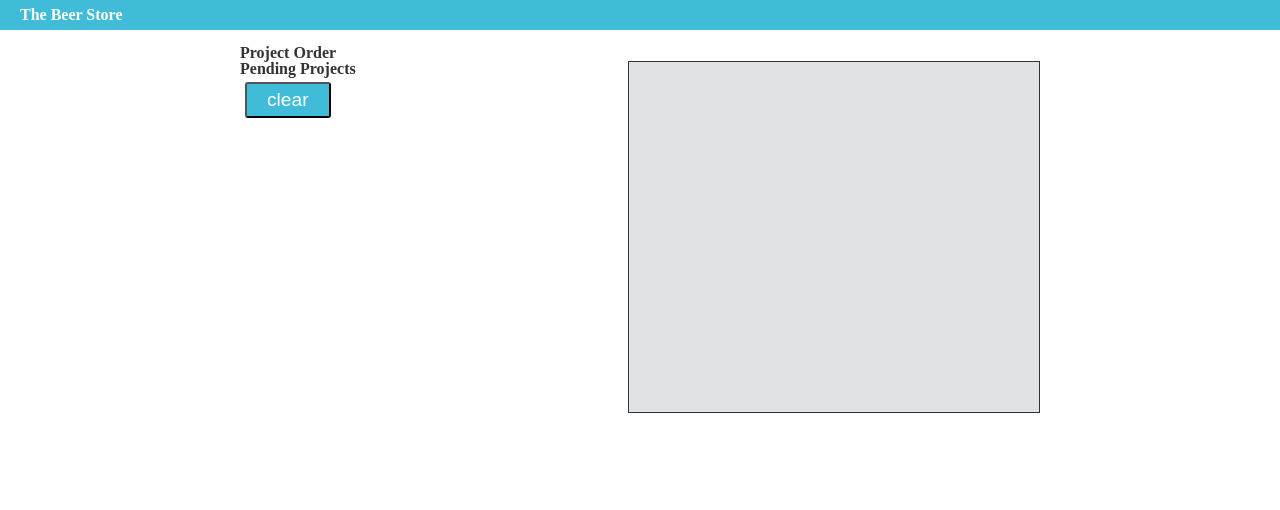
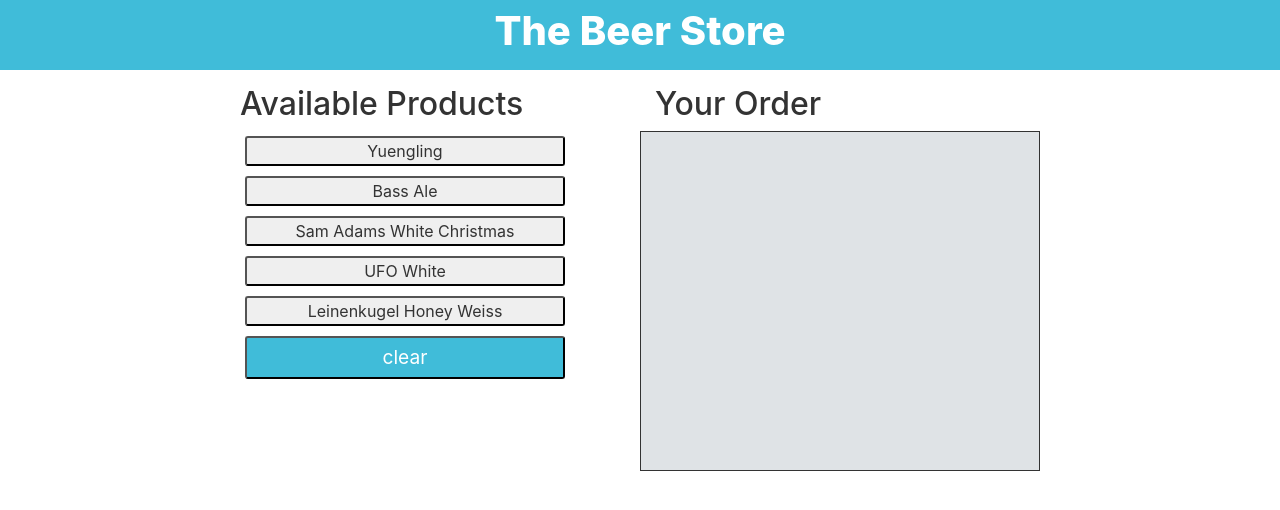
Before and after one commit to djtucker123/Shopping-Cart, a plain HTML site: page index.html in a window 1280 px wide. Drawn offline with nearby package versions, Linux system fonts and the light colour scheme; files that its build step writes are made by us from their sources.

Commit message:
adding to cart and to cart array working

```diff
--- a/assets/css/style.css
+++ b/assets/css/style.css
@@ -30,6 +30,7 @@ button {
   color: #333;
   border-radius: 3px;
   cursor: pointer;
+  width: 40%;
 }
 
 #shoppingCart {
--- a/assets/javascript/app.js
+++ b/assets/javascript/app.js
@@ -1,24 +1,19 @@
 $(document).ready(function() {
   // Here we are provided an initial array of projects.
   // Use this array to dynamically create buttons on the screen.
-  var projectList = [
-    'MagnaLab Refactor',
-    'MagnaLab Expansion',
-    'GitGame Discovery Phase',
-    'GitGame Project Meeting',
-    'GitGame Prototype',
-    'Delthon Security Check',
-    'First Bank Security Check',
-    'Thinternet Login',
-    'Thinternet Database Migration'
+  //dynamic array of contents in shopping Cart -- also on index.js, but sot sur eit is working to recreating here with sample
+  var productList = [
+    'one',
+    'two'
   ];
 
-  // MAJOR TASK #1: DYNAMICALLY CREATE BUTTONS
+  // DYNAMICALLY CREATE BUTTONS
   // =================================================================================
+
   const render = function() {
 
     // 1. Create a for-loop to iterate through the letters array.
-    for( let i = 0; i < projectList.length; i++ ) {
+    for( let i = 0; i < beerList.length; i++ ) {
 
       // 2. Create a variable named "projBtn" equal to $("<button>");
       const projBtn = $('<button>');
@@ -26,21 +21,25 @@ $(document).ready(function() {
       // 3. Then give each "projBtn" the following classes: "proj-button" "proj" "proj-button-color".
       projBtn.addClass('proj-button proj proj-button-color');
 
-      // 4. Then give each "projBtn" an attribute called "data-proj", with a value eqaual to "projectList[i]"
-      projBtn.attr('data-proj', projectList[i]);
+      // 4. Then give each "projBtn" an attribute called "data-proj", with a value eqaual to "beerList[i]"
+      projBtn.attr('data-proj', beerList[i].name);
 
-      // 5. Then give each "projBtn" a text equal to "projectList[i]".
-      projBtn.text(projectList[i]);
+
+      // 5. Then give each "projBtn" a text equal to "beertList[i]".
+      projBtn.text(beerList[i].name);
 
       // 6. Finally, append each "projBtn" to the "#buttons" div (provided).
       $('#buttons').append(projBtn);
+      //console.log(projBtn.'data-proj');
     }
   }
 
   render();
+
+
   // Be sure to test that your code works for this major task, before proceeding to the next one!
 
-  // MAJOR TASK #2: ATTACH ON-CLICK EVENTS TO "PROJECT" BUTTONS
+  //  ATTACH ON-CLICK EVENTS TO "PRODUCT" BUTTONS
   // =================================================================================
   const appendTask = function() {
 
@@ -48,12 +47,18 @@ $(document).ready(function() {
     // 8. Create a variable called "task" and set the variable equal to a new div.
     // 9. Give each "task" the following classes: "proj task-color".
     const task = $('<div>').addClass('proj task-color');
-
+    let beerName = '';
+    //console.log(beerName);
     // 10. Then chain the following code onto the "task" variable: .text($(this).attr("data-proj"))
     task.text($(this).attr("data-proj"));
+    beerName = $(this).attr("data-proj");
+    cartContent.push(beerName);
+    console.log(beerName);
+    console.log(cartContent);
+    // 11. Lastly append the task variable to the "#shoppingCart" div;
 
-    // 11. Lastly append the task variable to the "#display" div (provided);
     $('#shoppingCart').append(task);
+
   }
 
   // 7. Create an "on-click" event attached to the ".proj-button" class.
@@ -61,12 +66,12 @@ $(document).ready(function() {
 
   // Be sure to test that your code works for this major task, before proceeding to the next one!
 
-  // MAJOR TASK #3: ATTACH ON-CLICK EVENTS TO "CLEAR" BUTTON
+  // ATTACH ON-CLICK EVENTS TO "CLEAR" BUTTON to empty the shopping cart
   // =================================================================================
   const clear = function() {
 
     // Inside the on-click event...
-    // 13. Use the jQuery "empty()" method to clear the contents of the "#display" div.
+    // 13. Use the jQuery "empty()" method to clear the contents of the "#shoppingCart" div.
     $('#shoppingCart').empty();
   }
 
--- a/assets/javascript/index.js
+++ b/assets/javascript/index.js
@@ -0,0 +1,27 @@
+//Store list of Beer for sale including catagory
+const beerList = [{
+    name: 'Yuengling',
+    type: 'lager'
+  },
+  {
+    name: 'Bass Ale',
+    type: 'ale'
+    },
+  {
+    name: 'Sam Adams White Christmas',
+    type: 'ale'
+   },
+  {
+    name: 'UFO White',
+    type: 'ale'
+  },
+  {
+    name: 'Leinenkugel Honey Weiss',
+    type: 'Weiss'
+    },
+  ];
+
+  const cartContent = [
+
+
+];
--- a/index.html
+++ b/index.html
@@ -6,27 +6,40 @@
   <title>Project Manager</title>
 
   <!-- Stylesheets -->
-  <link href="reset.css" rel="stylesheet">
+  <link href="./assets/css/reset.css" rel="stylesheet">
   <link href="https://fonts.googleapis.com/css?family=Montserrat:400,800" rel="stylesheet">
-  <link rel="stylesheet" href="">
-  <link href="style.css" rel="stylesheet">
+  <link rel="stylesheet" href="https://stackpath.bootstrapcdn.com/bootstrap/4.1.3/css/bootstrap.min.css">
+  <link href="./assets/css/style.css" rel="stylesheet">
   <!-- JQuery -->
   <script src="https://code.jquery.com/jquery-3.3.1.min.js"></script>
 </head>
 
 <body>
   <header>
-    <h1>The Beer Store</h1>
+    <h1 align="center">The Beer Store</h1>
   </header>
   <main>
-    <h1> Project Order </h1>
+    <!-- Main page Row headers using bootstrap
+    a single row accross, with to columns under it, one for product list and other for shopping cart contents-->
+    <div class="row">
+        <div class="col-lg-6">
+            <h2>Available Products</h2>
+        </div>
+        <div class="col-lg-6">
+            <h2>Your Order</h2>
+        </div>
+    </div>
+
+
+
     <div id="shoppingCart"></div>
-    <h1> Pending Projects </h1>
+
     <div id="buttons"></div>
     <button id="clear">clear</button>
   </main>
-
-  <script type="text/javascript" src="app.js"></script>
+ <!-- <script src="dom.js"></script>-->
+  <script src="./assets/javascript/index.js"></script>
+  <script type="text/javascript" src="./assets/javascript/app.js"></script>
 </body>
 
 </html>
```
